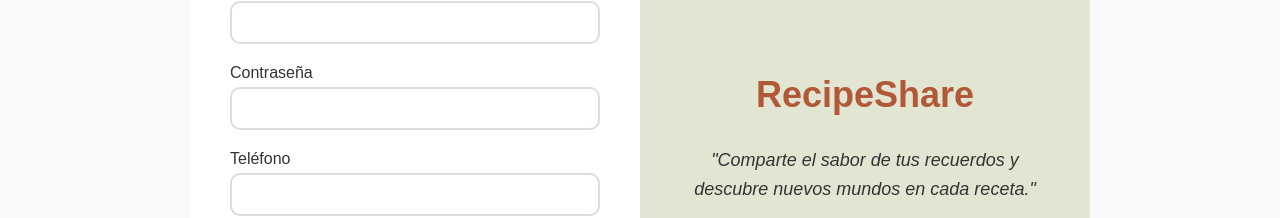
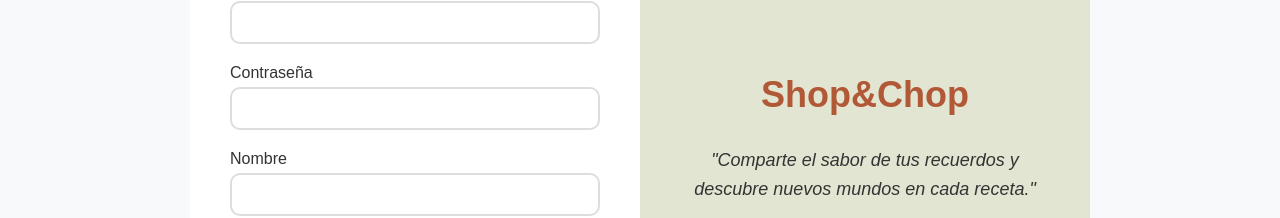
Before and after one commit to mesasg/Shop-Chop, an Angular app in the folder frontend/: page /register in a window 1280 px wide. Shown: the part 270-488 px from the top of the page. Built offline with nearby package versions, Linux system fonts and the light colour scheme.

Commit message:
Log in and Register Navigation

```diff
--- a/frontend/src/app/app.ts
+++ b/frontend/src/app/app.ts
@@ -19,10 +19,18 @@
   protected readonly title = signal('angularSC');
 
   constructor(private router: Router) {
+    const navigation = this.router.getCurrentNavigation();
+    const state = navigation?.extras?.state as { isLoggedIn?: boolean };
+
+    if (state?.isLoggedIn) {
+      this.isLoggedIn = true;
+    }
+
     this.router.events
       .pipe(filter(event => event instanceof NavigationEnd))
       .subscribe((event: NavigationEnd) => {
-        this.showHeader = !event.urlAfterRedirects.includes('/log-in') && !event.urlAfterRedirects.includes('/register');
-      });
-  }
+        this.showHeader = !event.urlAfterRedirects.includes('/log-in') &&
+                          !event.urlAfterRedirects.includes('/register');
+      });
+  }
 }
--- a/frontend/src/app/domains/pedidoProducto/services/pedidosProductos-api.ts
+++ b/frontend/src/app/domains/pedidoProducto/services/pedidosProductos-api.ts
@@ -23,8 +23,8 @@
 
         return this.http.get<PedidoProducto[]>(this.apiUrl)
         .pipe(
-            tap(this.pedidoProd => {
-              this.pedidoProductoSignal.set(this.pedidoProd);
+          tap((pedidoProd: PedidoProducto[]) => {
+            this.pedidoProductoSignal.set(pedidoProd);
             this.isLoadingSignal.set(false);
           }),
           catchError(error => {
--- a/frontend/src/app/log-in/log-in.html
+++ b/frontend/src/app/log-in/log-in.html
@@ -1,5 +1,5 @@
 <div class="auth-content">
-    <button class="close-btn" onclick="closeModal()">&times;</button>
+    <button class="close-btn" (click)="closeModal()">&times;</button>
     <div class="auth-left">
         <h2 style="color: #B15836; margin-bottom: 30px;">Iniciar Sesión</h2>
         <form id="loginForm">
@@ -15,7 +15,7 @@
         </form>
     </div>
     <div class="auth-right">
-        <div class="logo">RecipeShare</div>
+        <div class="logo">Shop&Chop</div>
         <p class="auth-message">"Comparte el sabor de tus recuerdos y descubre nuevos mundos en cada receta."</p>
     </div>
 </div>
--- a/frontend/src/app/log-in/log-in.ts
+++ b/frontend/src/app/log-in/log-in.ts
@@ -24,5 +24,7 @@
     this.router.navigate(['order/order.html']);
   }
 
-
+  closeModal() {
+    this.router.navigate(['/'], { state: { isLoggedIn: true } });
+  }
 }
--- a/frontend/src/app/register/register.html
+++ b/frontend/src/app/register/register.html
@@ -1,6 +1,6 @@
 
 <div class="auth-content">
-            <button class="close-btn" onclick="closeModal()">&times;</button>
+    <button class="close-btn" (click)="closeModal()">&times;</button>
     <div class="auth-left">
         <h2 style="color: #B15836; margin-bottom: 30px;">Registrarse</h2>
         <form (ngSubmit)="enviarRegistro()" #registerForm="ngForm">
@@ -17,8 +17,8 @@
             <input type="password" [(ngModel)]="contrasena" name="contrasena" required />
           </div>
           <div class="form-group">
-    <label>Teléfono</label>
-    <input type="text" [(ngModel)]="telefono" name="telefono" required />
+            <label>Nombre</label>
+            <input type="text" [(ngModel)]="nombre" name="nombre" required />
           </div>
           <div class="form-group">
             <label>Dirección</label>
@@ -33,7 +33,7 @@
     </form>
             </div>
             <div class="auth-right">
-                <div class="logo">RecipeShare</div>
+                <div class="logo">Shop&Chop</div>
                 <p class="auth-message">"Comparte el sabor de tus recuerdos y descubre nuevos mundos en cada receta."</p>
             </div>
         </div>
--- a/frontend/src/app/register/register.ts
+++ b/frontend/src/app/register/register.ts
@@ -19,7 +19,6 @@
   email: string = '';
   identificacion: string = '';
   contrasena: string = '';
-  telefono: string = '';
   direccion: string = '';
   celular: string= '';
 
@@ -41,7 +40,6 @@
       email: this.email,
       contraseña: this.contrasena,
       identificacion: this.identificacion,
-      telefono: this.telefono,
       direccion: this.direccion,
       celular: this.celular,
     };
@@ -49,7 +47,8 @@
     console.log('Datos de registro:', datos);
     this.router.navigate(['/']);
 
-    // Aquí puedes hacer la petición HTTP al backend si quieres
-    // this.http.post('/api/registro', datos).subscribe(...)
+  }
+  closeModal() {
+    this.router.navigate(['/']);
   }
 }
```
Also changed, not shown: frontend/src/app/recipe/recipe.ts (line endings or trailing spaces). Lines whose indentation alone changed are shown as unchanged.
